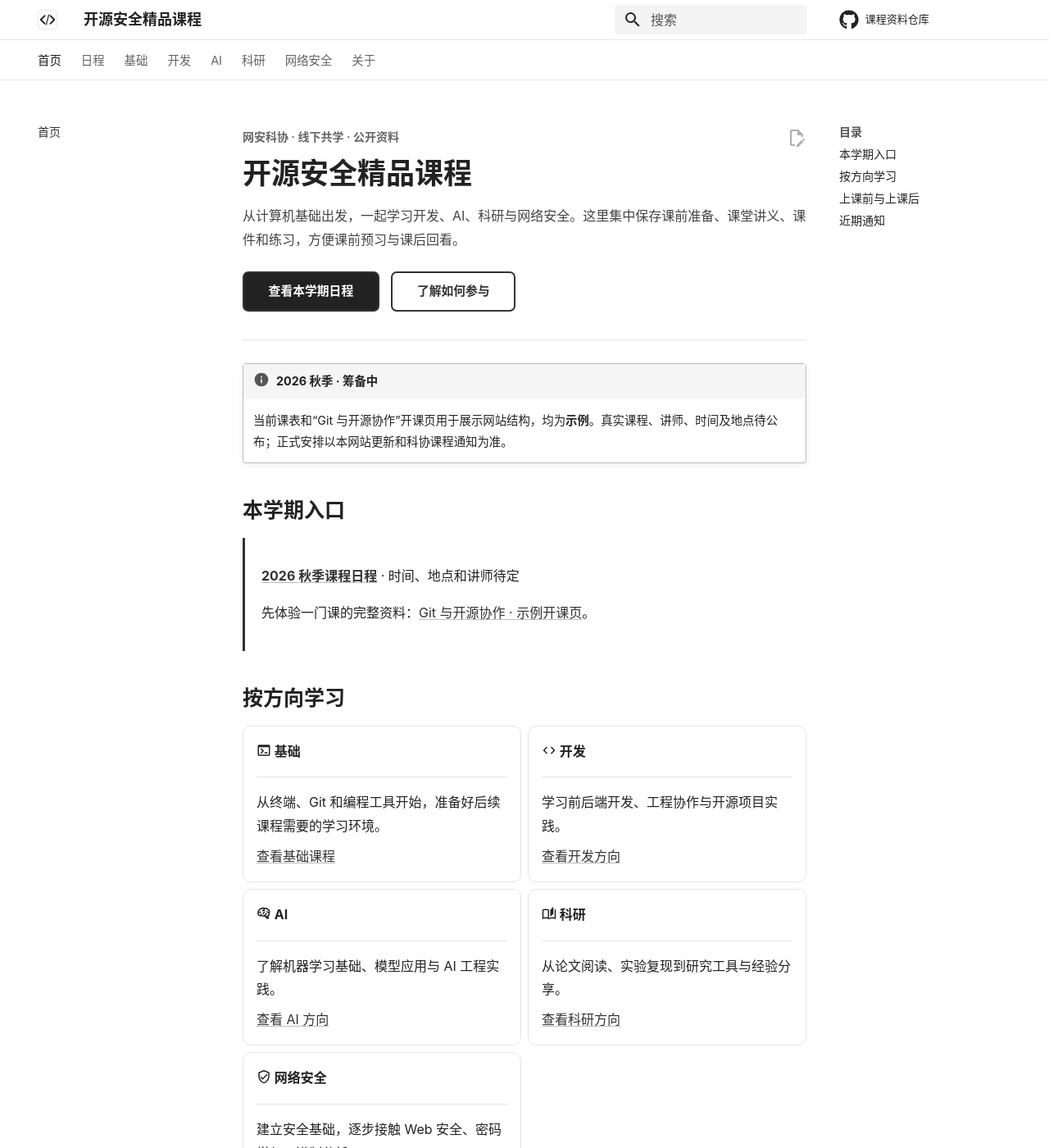
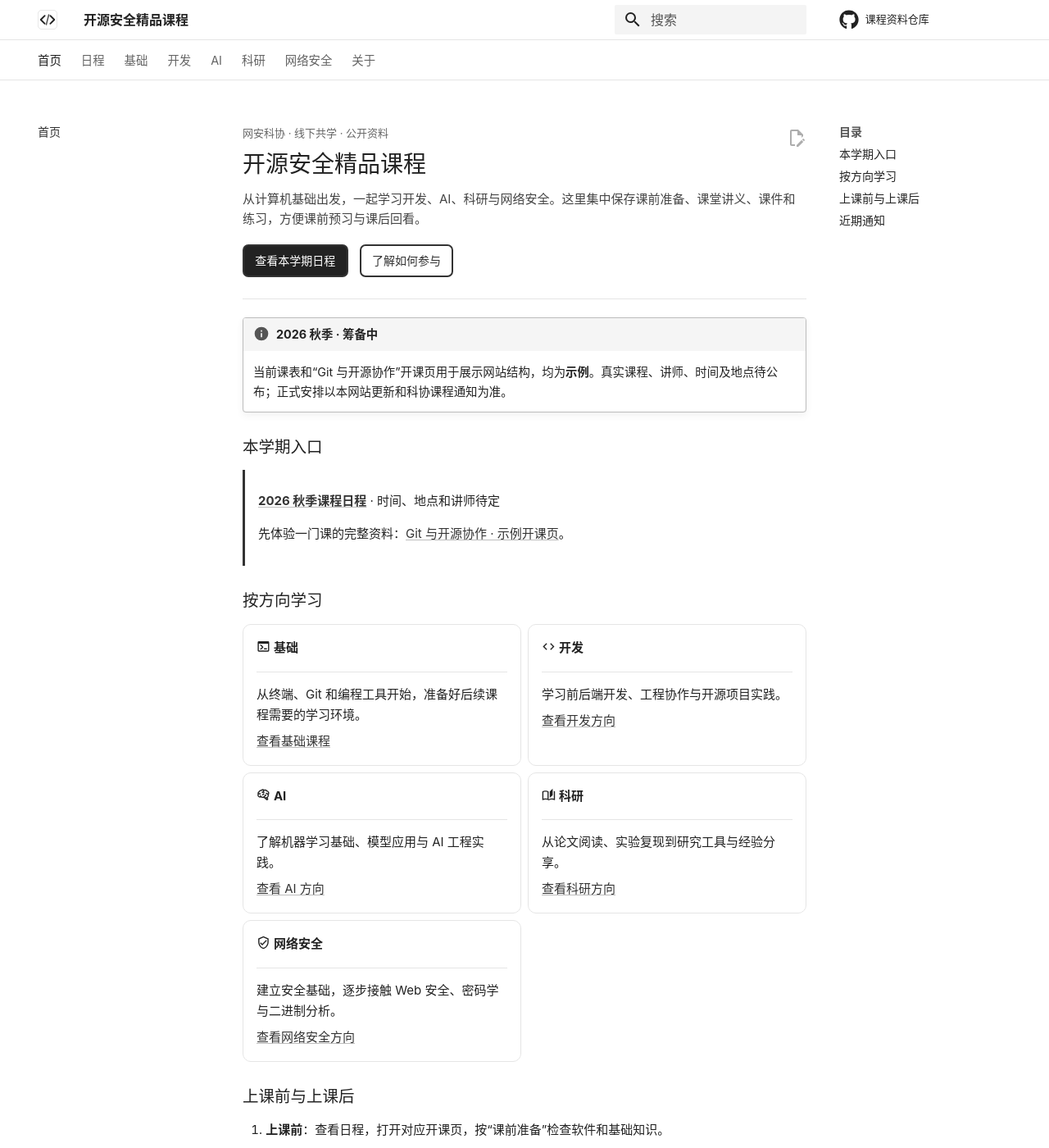
Before and after one commit to Caspian315/open-security-courses, an MkDocs documentation site: the page built from docs/index.md, in a window 1280 px wide and 1400 px high. Shown: the whole window at 82% size. Built offline with MkDocs 1.6.1 and Material for MkDocs 9.7.7, drawn with Linux system fonts in a browser that asks for light colours.

Commit message:
Refine typography for more comfortable course reading

```diff
--- a/docs/stylesheets/extra.css
+++ b/docs/stylesheets/extra.css
@@ -23,11 +23,12 @@ body, input, button {
   font-family: -apple-system, BlinkMacSystemFont, "Segoe UI", "Microsoft YaHei", "PingFang SC", "Noto Sans CJK SC", sans-serif;
 }
 
-.md-typeset { font-size: .8rem; line-height: 1.8; }
-.md-typeset h1 { font-weight: 700; color: var(--md-default-fg-color); letter-spacing: 0; }
-.md-typeset h2 { font-weight: 650; letter-spacing: 0; }
+.md-typeset { font-size: .75rem; line-height: 1.65; }
+.md-typeset h1 { font-size: 1.7em; font-weight: 400; color: var(--md-default-fg-color); letter-spacing: 0; margin-bottom: .9em; }
+.md-typeset h2 { font-size: 1.3em; font-weight: 400; letter-spacing: 0; margin: 1.5em 0 .7em; }
+.md-typeset h3 { font-size: 1.1em; font-weight: 400; margin: 1.4em 0 .6em; }
 .md-typeset a:not(.md-button):not(.headerlink) { text-decoration: underline; text-decoration-color: #bdbdbd; text-underline-offset: .14em; }
-.md-header__title { font-weight: 650; }
+.md-header__title { font-size: .8rem; font-weight: 500; }
 .md-header { box-shadow: none; border-bottom: 1px solid var(--course-border); }
 .md-tabs { border-bottom: 1px solid var(--course-border); }
 .md-search__form { background: #f4f4f4; }
@@ -41,33 +42,33 @@ body, input, button {
 .md-footer { border-top: 1px solid var(--course-border); }
 .md-typeset .admonition, .md-typeset details { font-size: .72rem; }
 .md-typeset table:not([class]) { font-size: .72rem; }
-.md-typeset .md-button { border-radius: .35rem; font-size: .74rem; }
+.md-typeset .md-button { border-radius: .35rem; font-size: .7rem; font-weight: 500; padding: .45em .95em; }
 
 .course-intro {
   background: #ffffff;
-  padding: .3rem 0 1.1rem;
-  margin: 0 0 1.4rem;
+  padding: .2rem 0 .8rem;
+  margin: 0 0 1rem;
   color: #444444;
   border-bottom: 1px solid var(--course-border);
 }
 
 .course-intro .eyebrow {
   color: #666666;
-  font-size: .7rem;
-  font-weight: 600;
+  font-size: .65rem;
+  font-weight: 400;
   margin: 0 0 .4rem;
 }
 
 .md-typeset .course-intro h1 {
   color: #222222;
-  font-size: 1.75rem;
-  margin: 0 0 .65rem;
+  font-size: 1.4rem;
+  margin: 0 0 .5rem;
   line-height: 1.4;
 }
 
-.course-intro p { margin: .6rem 0; }
+.course-intro p { margin: .5rem 0; }
 .course-intro .intro-copy { max-width: 35rem; }
-.course-intro .md-button { color: #333; border-color: #333; margin: .6rem .5rem 0 0; }
+.course-intro .md-button { color: #333; border-color: #333; margin: .4rem .5rem 0 0; }
 .course-intro .md-button--primary { background: #222; color: #fff; }
 .course-intro .md-button:hover, .course-intro .md-button:focus-visible { background: #444; color: #fff; border-color: #444; }
 
@@ -79,15 +80,16 @@ body, input, button {
 
 .md-typeset .grid.cards > ul > li:hover { border-color: var(--md-accent-fg-color); box-shadow: none; }
 .md-typeset .grid.cards > ul > li > hr { border-color: var(--course-border); }
-.md-typeset .grid.cards > ul > li > p:first-child { font-weight: 650; }
+.md-typeset .grid.cards > ul > li > p:first-child { font-weight: 500; }
 .course-meta { color: var(--course-muted); font-size: .72rem; }
-.md-typeset .term-summary { padding: .8rem 1rem; background: var(--course-tint); border-left: .18rem solid var(--md-accent-fg-color); }
+.md-typeset .term-summary { padding: .55rem .8rem; background: var(--course-tint); border-left: .18rem solid var(--md-accent-fg-color); }
 .md-typeset code { font-family: "Cascadia Code", Consolas, "SFMono-Regular", monospace; }
 .md-typeset .highlight .s, .md-typeset .highlight .s1, .md-typeset .highlight .s2 { color: #555; }
 
 @media (max-width: 600px) {
+  .md-typeset { font-size: .8rem; }
   .course-intro { padding: .2rem 0 .9rem; }
-  .md-typeset .course-intro h1 { font-size: 1.35rem; }
-  .course-intro .md-button { padding: .5rem .75rem; }
+  .md-typeset .course-intro h1 { font-size: 1.2rem; }
+  .course-intro .md-button { padding: .55em 1em; }
   .md-typeset table:not([class]) th, .md-typeset table:not([class]) td { min-width: 5rem; }
 }
```
